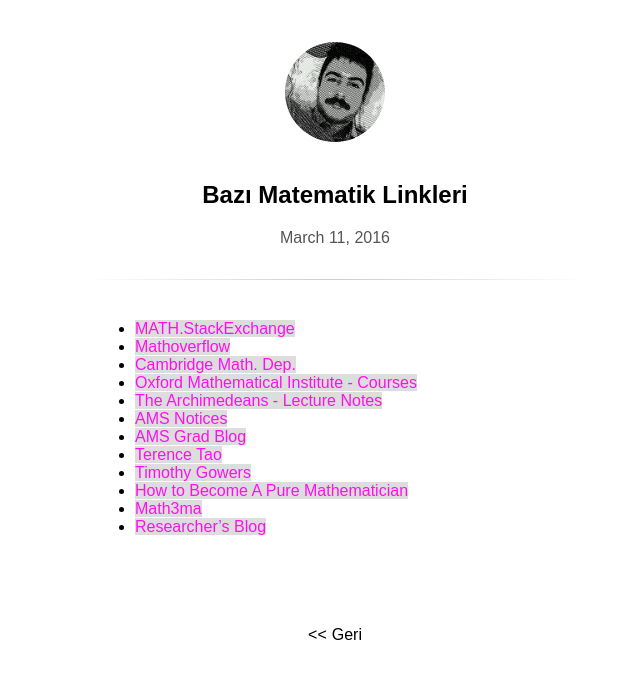
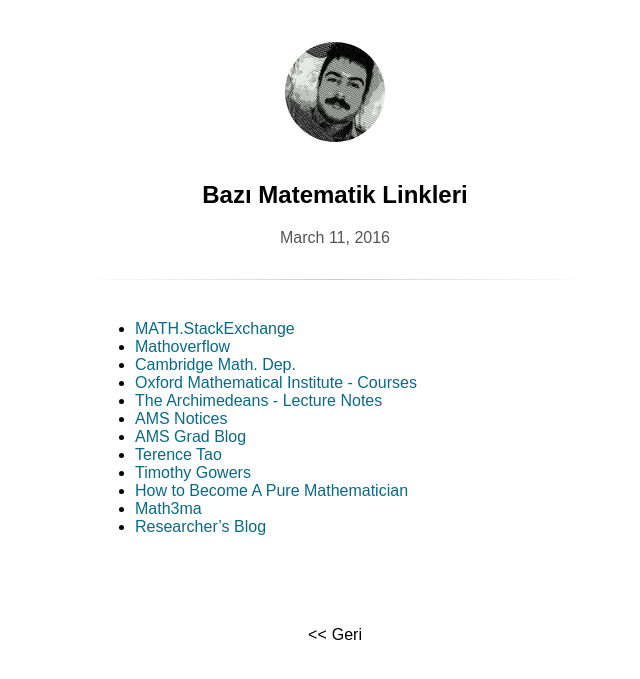
Before and after one commit to hakanergul/hakanergul.github.io, a Jekyll site: the page built from _posts/2016-03-11-bazi-matematik-linkleri.md, in a window 1280 px wide. Shown: the top 679 px of the page, without its empty margins (305-945 px from the left). Built offline with Jekyll 4.4.1, drawn with Linux system fonts in a browser that asks for light colours; some web fonts are replaced; comment, search, counter and statistics services are not loaded.

Commit message:
link color in css

```diff
--- a/_sass/main.scss
+++ b/_sass/main.scss
@@ -250,8 +250,7 @@
   max-width: 500px;
   margin: 0 auto;
    a {
-    background: #ddd url("gravatar_wrapper.png");
-    color: #ff0ff0;
+    color: #086A87;
     text-decoration: none;
     border: 0;
     &:hover,
```
Also changed, not shown: _posts/2016-03-23-on-a-cauchy-sequence.md (line endings or trailing spaces).
